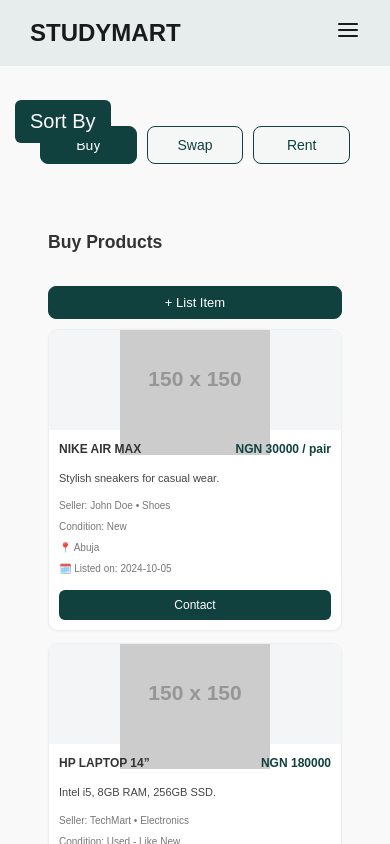
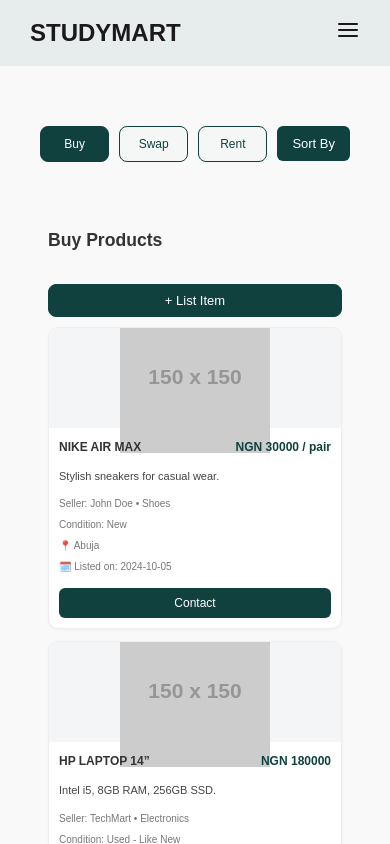
Before and after one commit to Confidenceb/Techstars-Hackathon-25, a React (Vite) app in the folder techstars-hackathon-25/: page / in a window 390 px wide. Shown: the top 844 px of the page. Built offline with nearby package versions, Linux system fonts and the light colour scheme.

Commit message:
Make the sort button fully responsive move the sortby btn to app.jsx

```diff
--- a/techstars-hackathon-25/src/App.css
+++ b/techstars-hackathon-25/src/App.css
@@ -92,3 +92,71 @@ section {
 p {
   margin: 0;
 }
+
+.hamburger {
+  display: none;
+  font-size: 13px;
+  background: #10413f;
+  color: #fff;
+  padding: 10px 15px;
+  border: none;
+  cursor: pointer;
+  z-index: 1100;
+  border-radius: 6px;
+}
+
+/* ============= MEDIA QUERIES ============= */
+/* 🔹 Responsiveness */
+/* Tablet and below (collapse sidebar at 800px) */
+@media (max-width: 800px) {
+  .sidebar {
+    position: fixed;
+    top: 0;
+    left: -250px; /* hidden off-screen */
+    width: 220px;
+    height: 100%;
+    background: #fff;
+    border-right: 1px solid #ddd;
+    transition: left 0.3s ease;
+    z-index: 1200;
+
+    box-shadow: 2px 0 5px rgba(0, 0, 0, 0.1);
+    /* height: fit; */
+  }
+
+  .sidebar.open {
+    left: 0; /* visible when toggled */
+  }
+}
+
+/* Tablet and below */
+@media (max-width: 768px) {
+  .sidebar {
+    width: 180px;
+    font-size: 14px;
+  }
+}
+
+@media (max-width: 768px) {
+  .tab {
+    font-size: 12px;
+    font-weight: 400;
+  }
+}
+
+@media (max-width: 378px) {
+  .tab {
+    padding: 0;
+    border: none;
+    /* border-bottom: 1px solid #10413f; */
+    background: #f5f7f7;
+    color: #10413f;
+    font-size: 12px;
+    border-radius: 0;
+  }
+  .tab.active {
+    border-bottom: 2px solid #10413f;
+    background: #f5f7f7;
+    color: #10413f;
+  }
+}
--- a/techstars-hackathon-25/src/App.jsx
+++ b/techstars-hackathon-25/src/App.jsx
@@ -180,7 +180,8 @@ function App() {
       {/* Main Section */}
       <main className="main-content">
         {/* Sidebar stays fixed */}
-        <Sidebar />
+        {/* <Sidebar /> */}
+        <Sidebar isOpen={isSidebarOpen} setIsOpen={setIsSidebarOpen} />
 
         {/* Tabs and Content */}
         <div className="tab-section">
@@ -195,6 +196,13 @@ function App() {
                 {tab}
               </button>
             ))}
+            {/* Hamburger for Sortby mobile */}
+            <button
+              className="hamburger"
+              onClick={() => setIsSidebarOpen(!isSidebarOpen)}
+            >
+              Sort By
+            </button>
           </div>
 
           {/* Tab Content */}
--- a/techstars-hackathon-25/src/Components/SideBar.css
+++ b/techstars-hackathon-25/src/Components/SideBar.css
@@ -98,17 +98,6 @@
   background: grey;
 }
 
-.hamburger {
-  display: none;
-  font-size: 20px;
-  background: #10413f;
-  color: #fff;
-  padding: 10px 15px;
-  border: none;
-  cursor: pointer;
-  z-index: 1100;
-}
-
 /* Tablet and below (collapse sidebar at 800px) */
 @media (max-width: 800px) {
   .sidebar {
@@ -120,7 +109,7 @@
     background: #fff;
     border-right: 1px solid #ddd;
     transition: left 0.3s ease;
-    z-index: 1000;
+    z-index: 1200;
 
     box-shadow: 2px 0 5px rgba(0, 0, 0, 0.1);
     height: fit;
@@ -134,11 +123,11 @@
     display: block; /* show hamburger button */
     height: fit-content;
 
-    position: fixed;
-    top: 100px;
-    left: 15px;
+    /* position: absolute;
+    top: 200px;
+    left: 40px;
     border-radius: 6px;
-    z-index: 1100;
+    z-index: 1100; */
   }
 }
 
--- a/techstars-hackathon-25/src/Components/Sidebar.jsx
+++ b/techstars-hackathon-25/src/Components/Sidebar.jsx
@@ -1,8 +1,7 @@
-import React, { useState, useEffect, useRef } from "react";
+import React, { useEffect, useRef } from "react";
 import "./SideBar.css";
 
-function Sidebar() {
-  const [isOpen, setIsOpen] = useState(false);
+function Sidebar({ isOpen, setIsOpen }) {
   const sidebarRef = useRef(null);
 
   // Close sidebar if clicked outside
@@ -18,15 +17,9 @@ function Sidebar() {
     return () => {
       document.removeEventListener("mousedown", handleClickOutside);
     };
-  }, [isOpen]);
+  }, [isOpen, setIsOpen]);
 
   return (
-    <>
-      {/* Hamburger for mobile */}
-      <button className="hamburger" onClick={() => setIsOpen(!isOpen)}>
-        Sort By
-      </button>
-
     <aside ref={sidebarRef} className={`sidebar ${isOpen ? "open" : ""}`}>
       <h3 className="sidebar-title">Sort by</h3>
 
@@ -91,7 +84,6 @@ function Sidebar() {
         </div>
       </div>
     </aside>
-    </>
   );
 }
 
```
Lines whose indentation alone changed are shown as unchanged.
